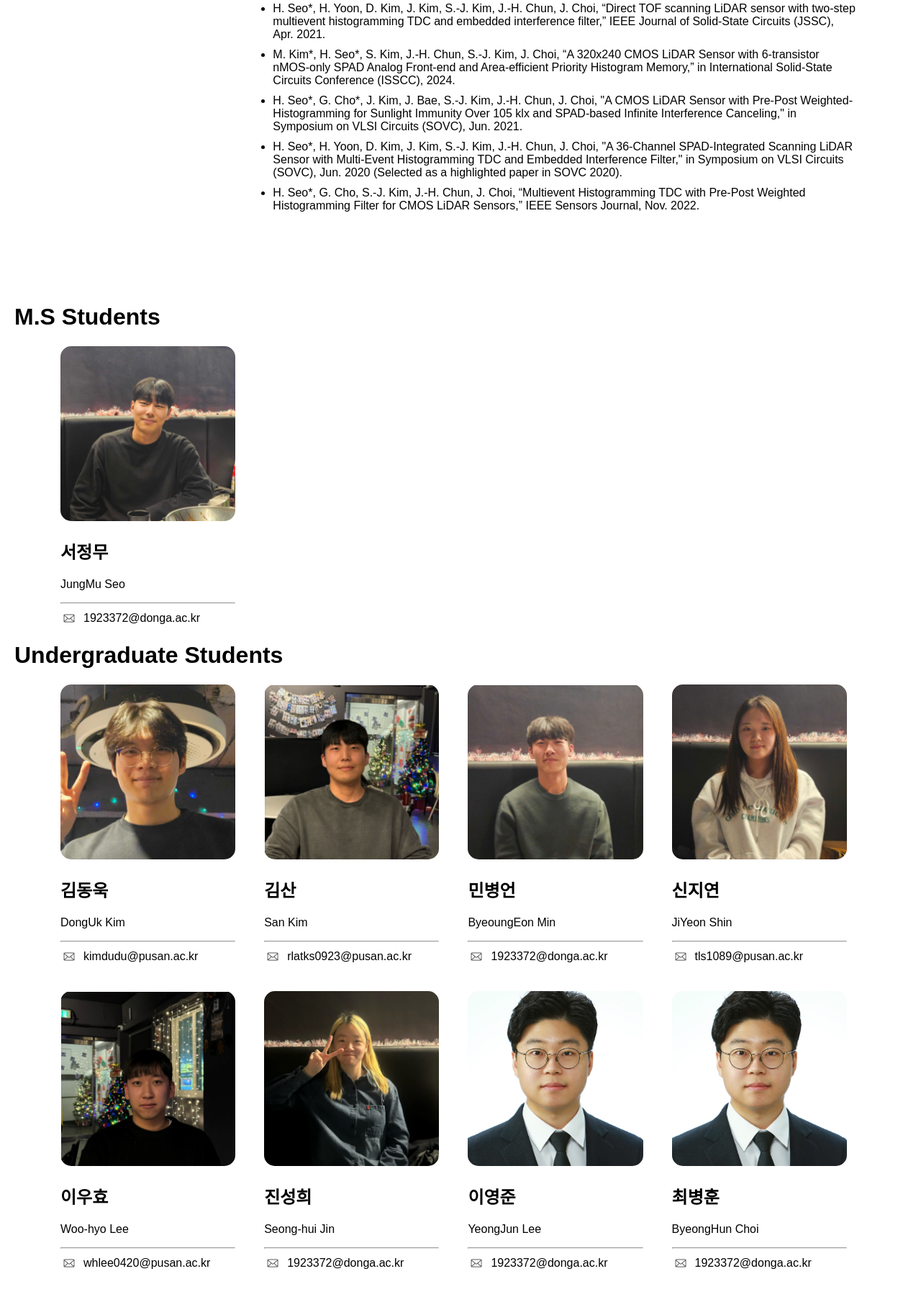
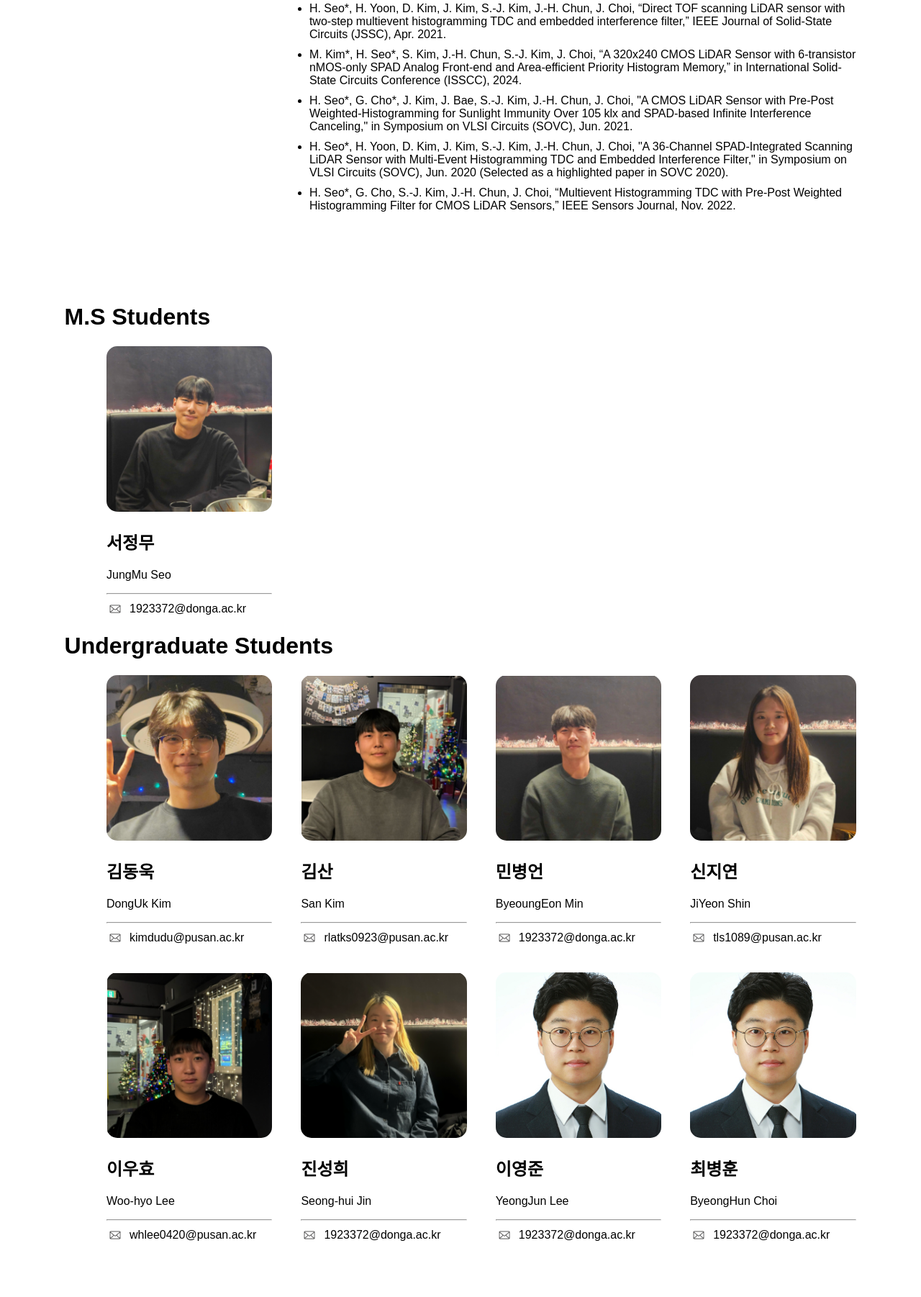
Before and after one commit to KIMSANEE/vision_lab, a plain HTML site: page members.html in a window 1280 px wide. Shown: the part 722-2524 px from the top of the page at 72% size. Drawn offline with Linux system fonts and the light colour scheme.

Commit message:
modified:   members.html

```diff
--- a/members.html
+++ b/members.html
@@ -25,8 +25,8 @@
             </div>
         </nav>
     </header>
-    <h1 style="text-align: left; margin-left: 20px;">Professor</h1>
-    <div style="display:flex; margin-left: 5%">
+    <h1 style="text-align: left; margin-left: 7%;">Professor</h1>
+    <div style="display:flex; margin-left: 10%">
         <div style="width: 20%;margin-left: 20px;text-align: left;">
             <img src="/image/서형석교수님.jpg" alt="photo" style="width: 100%; aspect-ratio: 3/4; object-fit: cover; max-width: 300px" />
             <br/><h2>서형석</h2>
@@ -94,8 +94,8 @@
         </div>
 
     </div>
-    <h1 style="text-align: left; margin-left: 20px; margin-right: 20px;">M.S Students</h1>
-    <div style="display:flex; margin-left: 5%">
+    <h1 style="text-align: left; margin-left: 7%; margin-right: 20px;">M.S Students</h1>
+    <div style="display:flex; margin-left: 10%">
         <div style="width: 20%;margin-left: 20px; margin-right: 20px; text-align: left;">
             <img src="/image/서정무.png" alt="photo" style="width: 100%; aspect-ratio: 1/1; object-fit: cover; max-width: 300px ; border-radius: 15px;" />
             <br/><h2>서정무</h2>
@@ -110,8 +110,8 @@
             </tr>
         </div>
     </div>
-    <h1 style="text-align: left; margin-left: 20px; margin-right: 20px;">Undergraduate Students</h1>
-    <div style="display:flex; margin-left: 5%">
+    <h1 style="text-align: left; margin-left: 7%; margin-right: 20px;">Undergraduate Students</h1>
+    <div style="display:flex; margin-left: 10%">
         <div style="width: 20%;margin-left: 20px; margin-right: 20px; text-align: left;">
             <img src="/image/김동욱.png" alt="photo" style="width: 100%; aspect-ratio: 1/1; object-fit: cover; max-width: 300px ; border-radius: 15px;" />
             <br/><h2>김동욱</h2>
@@ -166,7 +166,7 @@
         </div>
     </div>
 </br></br>
-    <div style="display:flex; margin-left: 5%">
+    <div style="display:flex; margin-left: 10%">
         <div style="width: 20%;margin-left: 20px; margin-right: 20px; text-align: left;">
             <img src="/image/이우효.png" alt="photo" style="width: 100%; aspect-ratio: 1/1; object-fit: cover; max-width: 300px ; border-radius: 15px;" />
             <br/><h2>이우효</h2>
```
